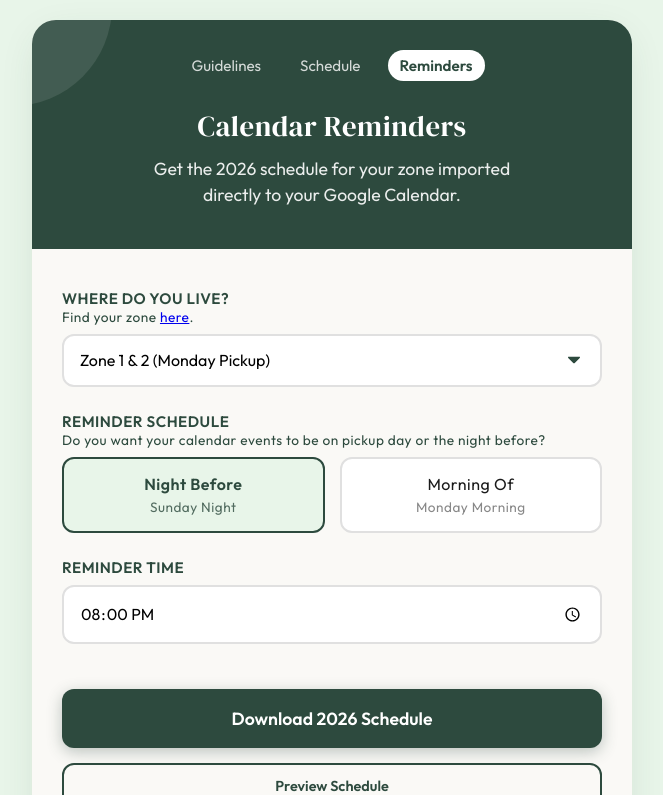
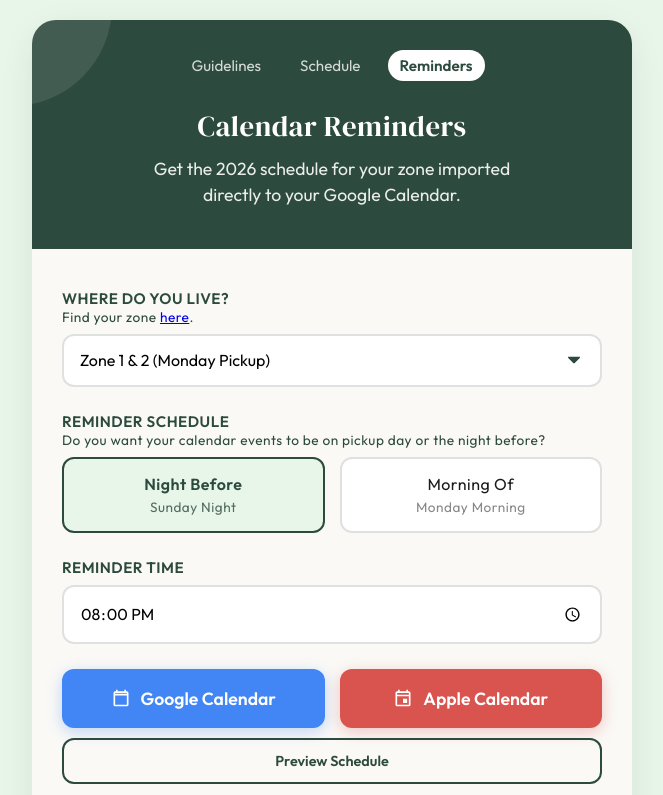
Before and after one commit to franktisellano/maplewoodrecycling, a React (Vite) app: page /reminders in a window 1280 px wide. Shown: the top 795 px of the page, without its empty margins (308-971 px from the left). Built offline with nearby package versions, Linux system fonts and the light colour scheme.

Commit message:
adds google calendar and makes the list a little more usable

```diff
--- a/src/index.css
+++ b/src/index.css
@@ -269,6 +269,67 @@ button.btn-secondary:hover {
   background-color: var(--leaf-light);
 }
 
+.download-buttons {
+  display: flex;
+  gap: 15px;
+  margin-top: 20px;
+}
+
+.download-buttons button {
+  margin-top: 0;
+  /* Override default button margin */
+  flex: 1;
+  display: flex;
+  align-items: center;
+  justify-content: center;
+  gap: 10px;
+}
+
+.icon {
+  width: 20px;
+  height: 20px;
+}
+
+button.btn-google {
+  width: 100%;
+  background-color: #4285F4;
+  color: var(--white);
+  border: none;
+  padding: 18px;
+  border-radius: 12px;
+  font-size: 1.1rem;
+  font-weight: 600;
+  cursor: pointer;
+  transition: transform 0.1s, background-color 0.2s;
+  box-shadow: 0 4px 15px rgba(66, 133, 244, 0.3);
+}
+
+button.btn-google:hover {
+  background-color: #3367d6;
+  /* Slightly darker blue */
+  transform: translateY(-2px);
+}
+
+button.btn-apple {
+  width: 100%;
+  background-color: #D9534F;
+  color: var(--white);
+  border: none;
+  padding: 18px;
+  border-radius: 12px;
+  font-size: 1.1rem;
+  font-weight: 600;
+  cursor: pointer;
+  transition: transform 0.1s, background-color 0.2s;
+  box-shadow: 0 4px 15px rgba(217, 83, 79, 0.3);
+}
+
+button.btn-apple:hover {
+  background-color: #c9302c;
+  /* Slightly darker red */
+  transform: translateY(-2px);
+}
+
 /* CTA Card */
 .cta-card {
   background: #e8f5e9;
@@ -416,8 +477,6 @@ button.btn-secondary:hover {
 .table-container {
   overflow-y: auto;
   flex: 1;
-  padding-right: 5px;
-  /* Space for scrollbar */
 }
 
 table {
--- a/src/pages/Reminders.jsx
+++ b/src/pages/Reminders.jsx
@@ -6,12 +6,13 @@ import {
     formatDateCSV,
     formatDateDisplay
 } from '../utils/recycling';
+import { generateICS } from '../utils/ics';
 
 function Reminders() {
     const [zone, setZone] = useState('Monday');
     const [reminderTiming, setReminderTiming] = useState('night');
     const [time, setTime] = useState('20:00');
-    const [showNextSteps, setShowNextSteps] = useState(false);
+    const [showNextSteps, setShowNextSteps] = useState(false); // 'google', 'apple', or false
     const [showPreviewModal, setShowPreviewModal] = useState(false);
 
     // Helper to get labels based on zone
@@ -68,7 +69,7 @@ function Reminders() {
         });
     };
 
-    const downloadSchedule = () => {
+    const downloadGoogleCSV = () => {
         const weeks = calculateScheduleWithReminders();
         let csvContent = "Subject,Start Date,Start Time,End Time,Private\n";
 
@@ -96,7 +97,58 @@ function Reminders() {
         link.click();
         document.body.removeChild(link);
 
-        setShowNextSteps(true);
+        setShowNextSteps('google');
+    };
+
+    const downloadAppleICS = () => {
+        const weeks = calculateScheduleWithReminders();
+        const events = [];
+
+        weeks.forEach(week => {
+            let [h, m] = week.reminderTimeStr.split(':').map(Number);
+
+            // Construct start date
+            const start = new Date(week.reminderDate);
+            start.setHours(h, m, 0);
+
+            // Construct end date (1 hour duration)
+            const end = new Date(start);
+            end.setHours(h + 1);
+
+            if (week.holidayWarning) {
+                // Holiday warning logic if needed, treating as separate event
+                const warnStart = new Date(week.holidayWarning.date);
+                warnStart.setHours(h, m, 0);
+                const warnEnd = new Date(warnStart);
+                warnEnd.setHours(h + 1);
+
+                events.push({
+                    start: warnStart,
+                    end: warnEnd,
+                    summary: week.holidayWarning.subject
+                });
+            }
+
+            events.push({
+                start,
+                end,
+                summary: `Recycling (${week.type})`,
+                description: `Pickup for ${week.type}.`
+            });
+        });
+
+        const icsContent = generateICS(events);
+        const blob = new Blob([icsContent], { type: 'text/calendar;charset=utf-8;' });
+        const link = document.createElement("a");
+        const url = URL.createObjectURL(blob);
+        link.setAttribute("href", url);
+        link.setAttribute("download", `maplewood_recycling_${zone}_2026.ics`);
+        link.style.visibility = 'hidden';
+        document.body.appendChild(link);
+        link.click();
+        document.body.removeChild(link);
+
+        setShowNextSteps('apple');
     };
 
     const toggleModal = () => {
@@ -205,8 +257,22 @@ function Reminders() {
                         />
                     </div>
 
-                    <button className="btn-primary" onClick={downloadSchedule}>Download 2026 Schedule</button>
-                    <button className="btn-secondary" onClick={toggleModal}>Preview Schedule</button>
+                    <div className="download-buttons">
+                        <button className="btn-google" onClick={downloadGoogleCSV}>
+                            <svg viewBox="0 0 24 24" width="24" height="24" className="icon">
+                                <path fill="currentColor" d="M19,4H18V2H16V4H8V2H6V4H5A2,2 0 0,0 3,6V20A2,2 0 0,0 5,22H19A2,2 0 0,0 21,20V6A2,2 0 0,0 19,4M19,20H5V9H19V20M5,7V6H19V7H5Z" />
+                            </svg>
+                            Google Calendar
+                        </button>
+                        <button className="btn-apple" onClick={downloadAppleICS}>
+                            <svg viewBox="0 0 24 24" width="24" height="24" className="icon">
+                                <path fill="currentColor" d="M19,4H18V2H16V4H8V2H6V4H5C3.89,4 3,4.9 3,6V20A2,2 0 0,0 5,22H19A2,2 0 0,0 21,20V6A2,2 0 0,0 19,4M19,20H5V10H19V20M19,8H5V6H19V8M17,13H12V18H17V13Z" />
+                            </svg>
+                            Apple Calendar
+                        </button>
+                    </div>
+
+                    <button className="btn-secondary" onClick={toggleModal} style={{ width: '100%', marginTop: '10px' }}>Preview Schedule</button>
                 </div>
             ) : (
                 <div id="next-steps">
@@ -215,8 +281,10 @@ function Reminders() {
                     </div>
 
                     <h2 className="steps-title">Next Steps: Import</h2>
+
+                    {showNextSteps === 'google' ? (
+                        <>
                             <p style={{ marginBottom: '20px', color: '#555' }}>Follow these steps to add the file to Google Calendar:</p>
-
                             <ol className="steps-list">
                                 <li>Open <strong>Google Calendar</strong> on a desktop computer.</li>
                                 <li>Click the <strong>Gear Icon</strong> ⚙️ at the top right, then select <strong>Settings</strong>.</li>
@@ -225,6 +293,18 @@ function Reminders() {
                                 <li><strong>Important:</strong> Select the calendar you want to add these events to (e.g., your main calendar).</li>
                                 <li>Click <strong>Import</strong>.</li>
                             </ol>
+                        </>
+                    ) : (
+                        <>
+                            <p style={{ marginBottom: '20px', color: '#555' }}>For Apple Calendar (iPhone / Mac):</p>
+                            <ol className="steps-list">
+                                <li>Locate the downloaded <strong>.ics file</strong>.</li>
+                                <li><strong>Double-click</strong> or tap the file to open it.</li>
+                                <li>When prompted, confirm that you want to add the events to your calendar.</li>
+                                <li>Choose which calendar to add them to (e.g., "Home" or "Work") if asked.</li>
+                            </ol>
+                        </>
+                    )}
 
                     <button className="btn-secondary" onClick={() => setShowNextSteps(false)}>Start Over / Choose Different Zone</button>
                 </div>
--- /dev/null
+++ b/src/utils/ics.js
@@ -0,0 +1,38 @@
+export function formatICSDate(date) {
+    if (!date) return '';
+    return date.toISOString().replace(/[-:]/g, '').split('.')[0] + 'Z';
+}
+
+/**
+ * Generates an ICS file content string from a list of events.
+ * @param {Array} events - Array of event objects { start, end, summary, description, location }
+ * @returns {string} ICS file content
+ */
+export function generateICS(events) {
+    const header = [
+        'BEGIN:VCALENDAR',
+        'VERSION:2.0',
+        'PRODID:-//Maplewood Recycling//NONSGML v1.0//EN',
+        'CALSCALE:GREGORIAN',
+        'METHOD:PUBLISH',
+        'X-WR-CALNAME:Maplewood Recycling',
+        'X-WR-TIMEZONE:America/New_York', // Simplified, usually handled by client
+    ].join('\r\n');
+
+    const footer = '\r\nEND:VCALENDAR';
+
+    const eventStrings = events.map(event => {
+        return [
+            'BEGIN:VEVENT',
+            `UID:${Date.now()}_${Math.random().toString(36).substr(2, 9)}@maplewoodrecycling.com`,
+            `DTSTAMP:${formatICSDate(new Date())}`,
+            `DTSTART:${formatICSDate(event.start)}`,
+            `DTEND:${formatICSDate(event.end)}`,
+            `SUMMARY:${event.summary}`,
+            `DESCRIPTION:${event.description || ''}`,
+            'END:VEVENT'
+        ].join('\r\n');
+    });
+
+    return header + '\r\n' + eventStrings.join('\r\n') + footer;
+}
```
Also changed, not shown: src/pages/Schedule.jsx (+57 -28 lines). Lines whose indentation alone changed are shown as unchanged.
